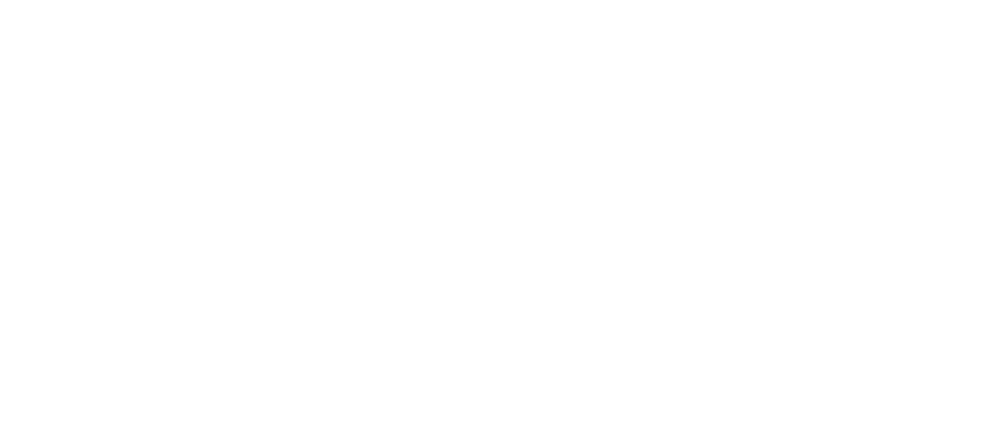
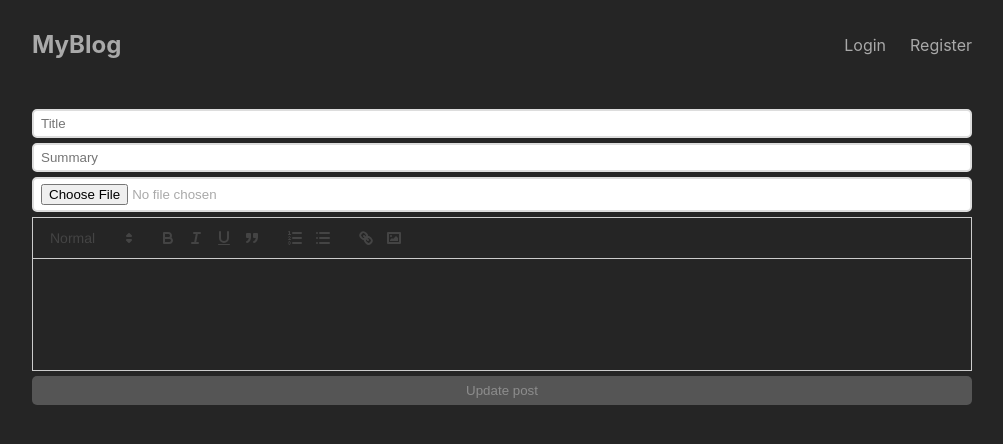
Before and after one commit to andrewgomez1992/react-blog, a React (Create React App) app in the folder client/: page /edit/1 in a window 1280 px wide. Before the commit this address had no page. Shown: the top 444 px of the page, without its empty margins (138-1141 px from the left). Built offline with nearby package versions, Linux system fonts and the light colour scheme; no server answers.

Commit message:
update post working

```diff
--- a/client/src/App.css
+++ b/client/src/App.css
@@ -5,7 +5,8 @@
   cursor: pointer;
 }
 body{
-  color: #222;
+  color: #a9a9a9;
+  background-color: rgb(37, 37, 37);
 }
 img{
   max-width: 100%;
@@ -90,7 +91,7 @@
   display: block;
   background-color: #555;
   border:0;
-  color: #fff;
+  color: #8d8d8d;
   border-radius: 5px;
   padding: 7px 0;
 }
--- a/client/src/App.js
+++ b/client/src/App.js
@@ -1,6 +1,5 @@
 import "./App.css";
 import { Route, Routes } from "react-router-dom";
-import Header from "./components/Header";
 import Layout from "./Layout";
 import Homepage from "./pages/Homepage";
 import LoginPage from "./pages/LoginPage";
@@ -8,6 +7,7 @@
 import UserContextProvider from "./UserContext";
 import CreatePost from "./pages/CreatePost";
 import PostPage from "./pages/PostPage";
+import EditPost from "./pages/EditPost";
 
 function App() {
   return (
@@ -19,6 +19,7 @@
           <Route path="/register" element={<RegisterPage />} />
           <Route path="/create" element={<CreatePost />} />
           <Route path="/post/:id" element={<PostPage />} />
+          <Route path="/edit/:id" element={<EditPost />} />
         </Route>
       </Routes>
     </UserContextProvider>
--- /dev/null
+++ b/client/src/components/Editor.js
@@ -0,0 +1,36 @@
+import ReactQuill from "react-quill";
+
+const Editor = ({ value, onChange }) => {
+  const modules = {
+    toolbar: [
+      [{ header: [1, 2, false] }],
+      [
+        "bold",
+        "italic",
+        "underline",
+        //   "strike",
+        "blockquote",
+      ],
+      [
+        { list: "ordered" },
+        { list: "bullet" },
+        // { indent: "-1" },
+        // { indent: "+1" },
+      ],
+      ["link", "image"],
+      //   ["clean"],
+    ],
+  };
+  return (
+    <div className="content">
+      <ReactQuill
+        value={value}
+        theme={"snow"}
+        onChange={onChange}
+        modules={modules}
+      />
+    </div>
+  );
+};
+
+export default Editor;
--- a/client/src/components/Header.js
+++ b/client/src/components/Header.js
@@ -35,7 +35,7 @@
   const username = userInfo?.username;
 
   return (
-    <header>
+    <header className="nav">
       <Link to="/" className="logo">
         MyBlog
       </Link>
--- a/client/src/pages/CreatePost.js
+++ b/client/src/pages/CreatePost.js
@@ -1,42 +1,14 @@
-import React, { useEffect, useState } from "react";
-import ReactQuill from "react-quill";
+import React, { useState } from "react";
 import axios from "axios";
 import "react-quill/dist/quill.snow.css";
 import { Navigate } from "react-router-dom";
-
-const modules = {
-  toolbar: [
-    [{ header: [1, 2, 3, 4, 5, 6, false] }],
-    //   [{ font: [] }],
-    ["bold", "italic", "underline", "strike", "blockquote"],
-    [{ list: "ordered" }, { list: "bullet" }],
-    [{ indent: "-1" }, { indent: "+1" }],
-    ["link", "image"],
-    [({ color: [] }, { background: [] })],
-
-    ["clean"], // remove formatting button
-  ],
-};
-
-const formats = [
-  "header",
-  "bold",
-  "italic",
-  "underline",
-  "strike",
-  "blockquote",
-  "list",
-  "bullet",
-  "indent",
-  "link",
-  "image",
-];
+import Editor from "../components/Editor";
 
 const CreatePost = () => {
   const [title, setTitle] = useState("");
   const [summary, setSummary] = useState("");
   const [content, setContent] = useState("");
-  const [files, setFile] = useState("");
+  const [files, setFiles] = useState("");
   const [redirect, setRedirect] = useState(false);
 
   const createNewPost = async (e) => {
@@ -67,24 +39,19 @@
       <form onSubmit={createNewPost}>
         <input
           type="title"
-          placeholder="Title"
+          placeholder={"Title"}
           value={title}
           onChange={(e) => setTitle(e.target.value)}
         />
         <input
           type="summary"
-          placeholder="Summary"
+          placeholder={"Summary"}
           value={summary}
           onChange={(e) => setSummary(e.target.value)}
         />
-        <input type="file" onChange={(e) => setFile(e.target.files)} />
-        <ReactQuill
-          value={content}
-          modules={modules}
-          formats={formats}
-          onChange={(newValue) => setContent(newValue)}
-        />
-        <button style={{ marginTop: "5px" }}>Create New Post</button>
+        <input type="file" onChange={(e) => setFiles(e.target.files)} />
+        <Editor value={content} onChange={setContent} />
+        <button style={{ marginTop: "5px" }}>Create post</button>
       </form>
     </>
   );
--- /dev/null
+++ b/client/src/pages/EditPost.js
@@ -0,0 +1,75 @@
+import { useEffect, useState } from "react";
+import { Navigate, useParams } from "react-router-dom";
+import Editor from "../components/Editor";
+import axios from "axios";
+
+const EditPost = () => {
+  const { id } = useParams();
+  const [title, setTitle] = useState("");
+  const [summary, setSummary] = useState("");
+  const [content, setContent] = useState("");
+  const [files, setFiles] = useState([]);
+  const [redirect, setRedirect] = useState(false);
+
+  useEffect(() => {
+    const fetchData = async () => {
+      try {
+        const response = await axios.get(`http://localhost:4000/post/${id}`);
+        const postInfo = response.data;
+
+        setTitle(postInfo.title);
+        setContent(postInfo.content);
+        setSummary(postInfo.summary);
+      } catch (error) {
+        console.error("Error fetching post information:", error.message);
+      }
+    };
+
+    fetchData();
+  }, [id]);
+
+  async function updatePost(ev) {
+    ev.preventDefault();
+    const data = new FormData();
+    data.set("title", title);
+    data.set("summary", summary);
+    data.set("content", content);
+    data.set("id", id);
+    if (files?.[0]) {
+      data.set("file", files?.[0]);
+    }
+    const response = await fetch("http://localhost:4000/post", {
+      method: "PUT",
+      body: data,
+      credentials: "include",
+    });
+    if (response.ok) {
+      setRedirect(true);
+    }
+  }
+
+  return (
+    <>
+      {redirect && <Navigate to="/" />}
+      <form onSubmit={updatePost}>
+        <input
+          type="title"
+          placeholder={"Title"}
+          value={title}
+          onChange={(ev) => setTitle(ev.target.value)}
+        />
+        <input
+          type="summary"
+          placeholder={"Summary"}
+          value={summary}
+          onChange={(ev) => setSummary(ev.target.value)}
+        />
+        <input type="file" onChange={(ev) => setFiles(ev.target.files)} />
+        <Editor onChange={setContent} value={content} />
+        <button style={{ marginTop: "5px" }}>Update post</button>
+      </form>
+    </>
+  );
+};
+
+export default EditPost;
```
